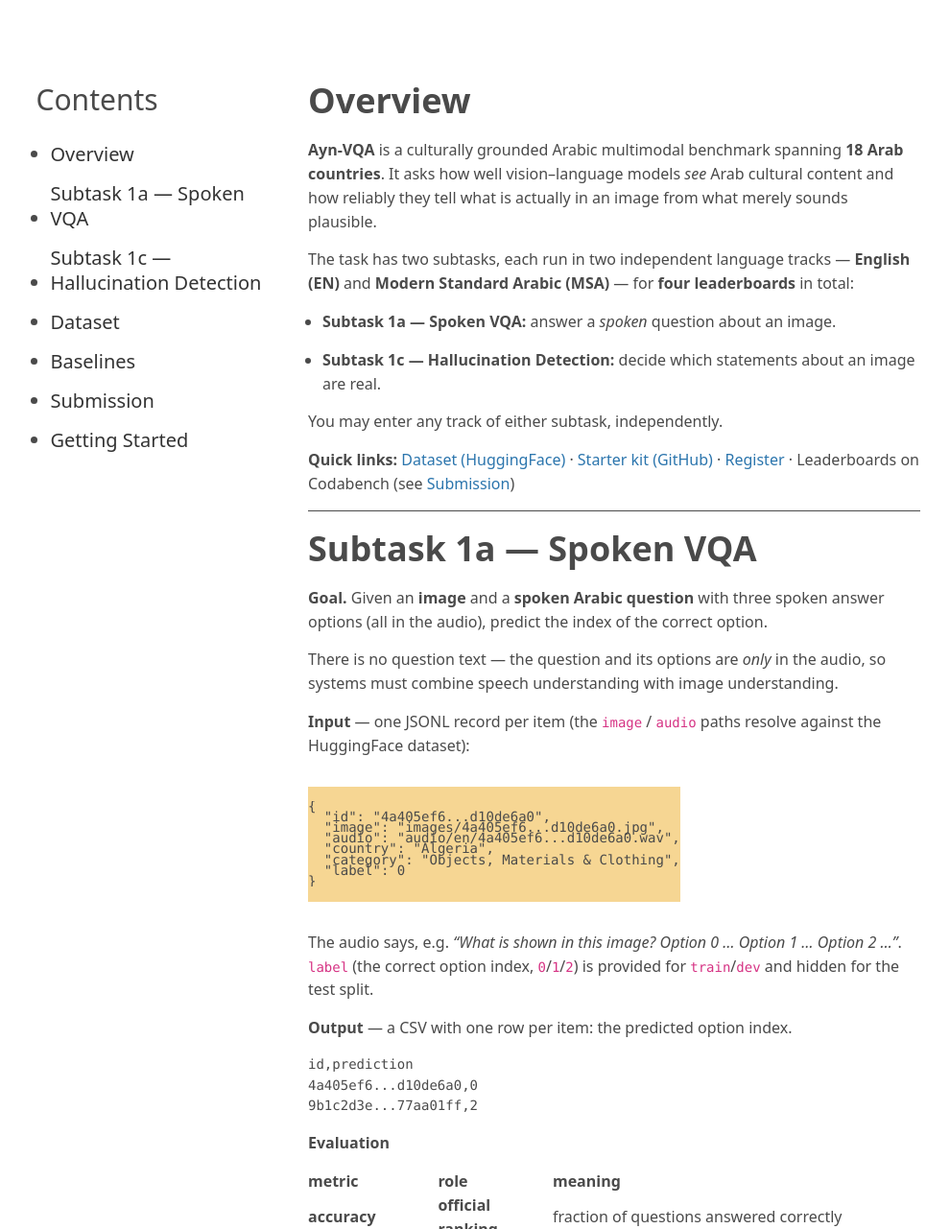
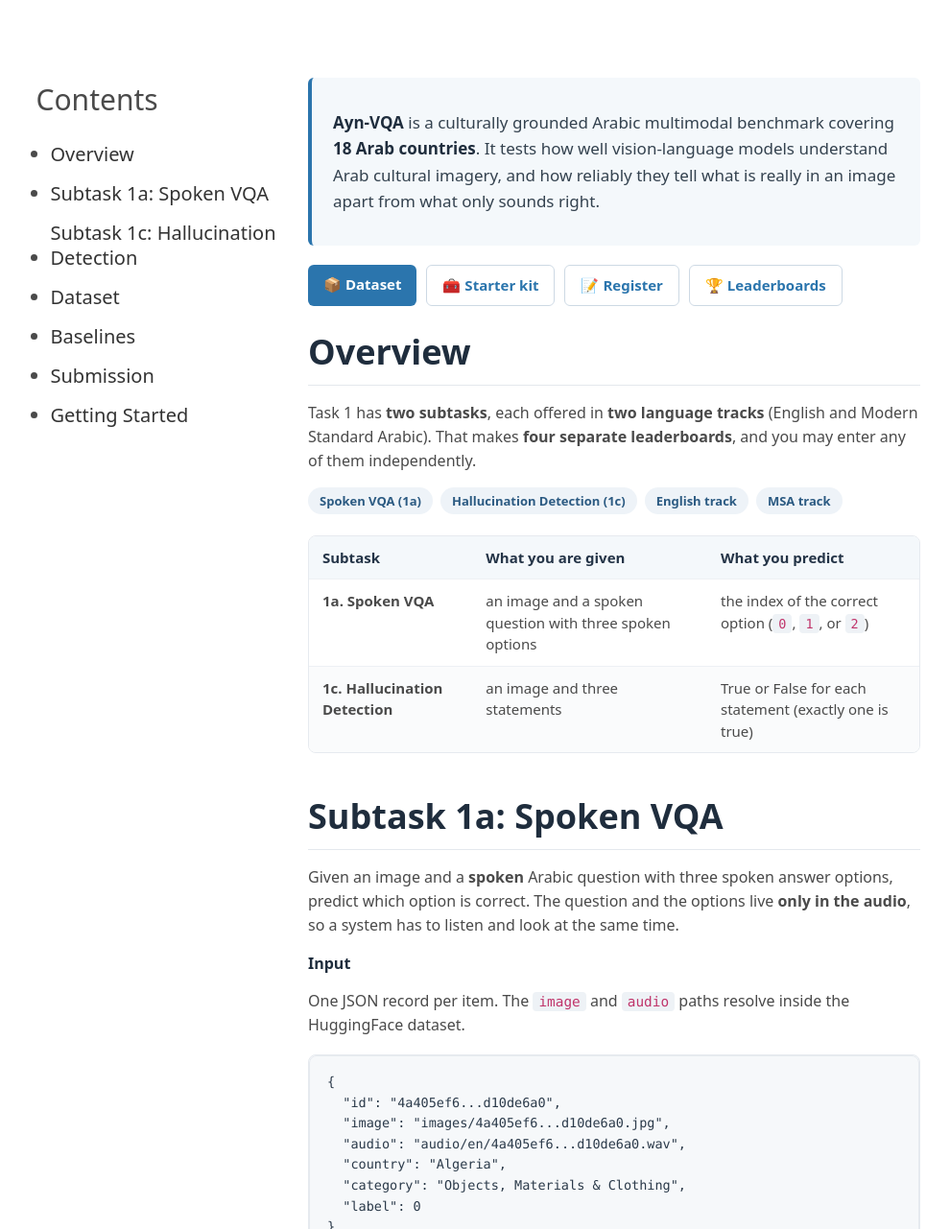
Before and after one commit to ImageEval2026/ImageEval2026.github.io, a Jekyll site: the page built from task1.md, in a window 1280 px wide and 1400 px high, cut to the strip 119-1400 px from the top of the window. Shown: the whole strip at 96% size, without its empty margins (142-1132 px from the left). Built offline with Jekyll 4.4.1, drawn with Linux system fonts in a browser that asks for light colours; some of the changed text lies outside the part shown.

Commit message:
task1 page: fix code/table rendering, clean visual design (#3)
- Fix overlapping code blocks (Rouge .highlight collided with base
  inline-highlight rule); scope proper code styling to .highlighter-rouge.
- Add table styling (header, padding, borders, zebra rows).
- Page polish: intro callout, quick-link buttons, track pills, section rules.
- Rewrite copy: clearer structure, remove em-dashes.

Co-authored-by: ImageEval2026 <imageeval2026@gmail.com>
Co-authored-by: Claude Opus 4.8 <noreply@anthropic.com>

````diff
--- a/_sass/components/_layout.scss
+++ b/_sass/components/_layout.scss
@@ -7,6 +7,172 @@
         li {
             list-style: disc;
         }
+    }
+
+    /* ── Code blocks & inline code ───────────────────────────────
+       Rouge tags every fenced block with .highlight, which the base
+       inline-highlight rule (tan bg, line-height:.8) would crush. Reset
+       it for code only; the blog's inline <span class="highlight"> is
+       left untouched. */
+    pre, pre *, code,
+    table, thead, tbody, tr, th, td {
+        margin: 0;
+    }
+
+    .highlighter-rouge {
+        margin: 18px 0;
+    }
+
+    .highlighter-rouge .highlight {
+        display: block;
+        background: #f6f8fa;
+        line-height: 1.6;
+        border: 1px solid #e6eaef;
+        border-radius: 8px;
+        overflow-x: auto;
+    }
+
+    pre {
+        padding: 16px 18px;
+        background: transparent;
+        border: 0;
+        overflow-x: auto;
+        white-space: pre;
+        font-size: 13.5px;
+        line-height: 1.6;
+        color: #2b3a4a;
+        font-family: "SFMono-Regular", Menlo, Consolas, "Liberation Mono", monospace;
+    }
+
+    pre code {
+        padding: 0;
+        background: transparent;
+        color: inherit;
+        font-size: inherit;
+        line-height: inherit;
+        border: 0;
+    }
+
+    :not(pre) > code {
+        padding: 2px 6px;
+        background: #eef2f6;
+        border-radius: 4px;
+        font-size: 0.9em;
+        color: #c0356b;
+        font-family: "SFMono-Regular", Menlo, Consolas, "Liberation Mono", monospace;
+    }
+
+    /* ── Tables ──────────────────────────────────────────────── */
+    table {
+        width: 100%;
+        margin: 22px 0;
+        border-collapse: separate;
+        border-spacing: 0;
+        border: 1px solid #e6eaef;
+        border-radius: 8px;
+        overflow: hidden;
+        font-size: 15px;
+        line-height: 1.5;
+        background: #ffffff;
+    }
+
+    thead th {
+        background: #f4f8fb;
+        color: #243447;
+        font-weight: 700;
+        text-align: left;
+    }
+
+    th, td {
+        padding: 11px 14px;
+        border-bottom: 1px solid #edf0f4;
+        vertical-align: top;
+    }
+
+    tbody tr:last-child td {
+        border-bottom: 0;
+    }
+
+    tbody tr:nth-child(even) {
+        background: #fafbfc;
+    }
+}
+
+/* ── Task 1 page polish ──────────────────────────────────────── */
+.page-task1 {
+    .task1-intro {
+        margin: 0 0 20px;
+        padding: 18px 22px;
+        border-left: 4px solid var(--primary);
+        border-radius: 6px;
+        background: #f4f8fb;
+        color: #34424f;
+        font-size: 17px;
+        line-height: 1.6;
+
+        strong { color: #1f2d3d; }
+    }
+
+    .quick-links {
+        display: flex;
+        flex-wrap: wrap;
+        gap: 10px;
+        margin: 0 0 14px;
+
+        a {
+            display: inline-block;
+            margin: 0;
+            padding: 9px 16px;
+            border-radius: 6px;
+            background: var(--primary);
+            color: #ffffff;
+            font-weight: 600;
+            font-size: 15px;
+
+            &:hover { background: #1f5a86; color: #ffffff; }
+        }
+
+        a.secondary {
+            background: #ffffff;
+            color: var(--primary);
+            border: 1px solid #cdd9e4;
+
+            &:hover { background: #f4f8fb; color: var(--primary); }
+        }
+    }
+
+    .pills {
+        display: flex;
+        flex-wrap: wrap;
+        gap: 8px;
+        margin: 0 0 8px;
+
+        span {
+            display: inline-block;
+            margin: 0;
+            padding: 4px 12px;
+            border-radius: 999px;
+            background: #eef3f8;
+            color: #2b5a82;
+            font-size: 13px;
+            font-weight: 600;
+        }
+    }
+
+    .content h2 {
+        margin: 42px 0 16px;
+        padding-bottom: 10px;
+        border-bottom: 1px solid #e4e8ed;
+        color: #1f2d3d;
+    }
+
+    .content h2:first-of-type {
+        margin-top: 24px;
+    }
+
+    .lead-label {
+        font-weight: 700;
+        color: #1f2d3d;
     }
 }
 .task-single  {
--- a/task1.md
+++ b/task1.md
@@ -6,38 +6,40 @@ description: Culturally grounded Arabic spoken visual question answering and ima
 bodyClass: page-task1
 ---
 
+<div class="task1-intro" markdown="1">
+**Ayn-VQA** is a culturally grounded Arabic multimodal benchmark covering **18 Arab countries**. It tests how well vision-language models understand Arab cultural imagery, and how reliably they tell what is really in an image apart from what only sounds right.
+</div>
+
+<div class="quick-links">
+  <a href="https://huggingface.co/datasets/QCRI/ImageEval2026-Task1-AynVQA">📦 Dataset</a>
+  <a class="secondary" href="https://github.com/ImageEval2026/ImageEval2026-tasks/tree/main/task1">🧰 Starter kit</a>
+  <a class="secondary" href="https://docs.google.com/forms/d/e/1FAIpQLSd1QKF4rXD_gbLJlDykLvB0DGMIogwhraeOtWRiQiotucK0zA/viewform">📝 Register</a>
+  <a class="secondary" href="#submission">🏆 Leaderboards</a>
+</div>
+
 ## Overview
 
-**Ayn-VQA** is a culturally grounded Arabic multimodal benchmark spanning **18 Arab
-countries**. It asks how well vision–language models *see* Arab cultural content and
-how reliably they tell what is actually in an image from what merely sounds plausible.
+Task 1 has **two subtasks**, each offered in **two language tracks** (English and Modern Standard Arabic). That makes **four separate leaderboards**, and you may enter any of them independently.
 
-The task has two subtasks, each run in two independent language tracks —
-**English (EN)** and **Modern Standard Arabic (MSA)** — for **four leaderboards** in
-total:
+<div class="pills">
+  <span>Spoken VQA (1a)</span>
+  <span>Hallucination Detection (1c)</span>
+  <span>English track</span>
+  <span>MSA track</span>
+</div>
 
-- **Subtask 1a — Spoken VQA:** answer a *spoken* question about an image.
-- **Subtask 1c — Hallucination Detection:** decide which statements about an image are real.
+| Subtask | What you are given | What you predict |
+|---|---|---|
+| **1a. Spoken VQA** | an image and a spoken question with three spoken options | the index of the correct option (`0`, `1`, or `2`) |
+| **1c. Hallucination Detection** | an image and three statements | True or False for each statement (exactly one is true) |
 
-You may enter any track of either subtask, independently.
+## Subtask 1a: Spoken VQA
 
-**Quick links:** [Dataset (HuggingFace)](https://huggingface.co/datasets/QCRI/ImageEval2026-Task1-AynVQA)
-· [Starter kit (GitHub)](https://github.com/ImageEval2026/ImageEval2026-tasks/tree/main/task1)
-· [Register](https://docs.google.com/forms/d/e/1FAIpQLSd1QKF4rXD_gbLJlDykLvB0DGMIogwhraeOtWRiQiotucK0zA/viewform)
-· Leaderboards on Codabench (see [Submission](#submission))
+Given an image and a **spoken** Arabic question with three spoken answer options, predict which option is correct. The question and the options live **only in the audio**, so a system has to listen and look at the same time.
 
----
+<p class="lead-label">Input</p>
 
-## Subtask 1a — Spoken VQA
-
-**Goal.** Given an **image** and a **spoken Arabic question** with three spoken
-answer options (all in the audio), predict the index of the correct option.
-
-There is no question text — the question and its options are *only* in the audio, so
-systems must combine speech understanding with image understanding.
-
-**Input** — one JSONL record per item (the `image` / `audio` paths resolve against the
-HuggingFace dataset):
+One JSON record per item. The `image` and `audio` paths resolve inside the HuggingFace dataset.
 
 ```json
 {
@@ -50,11 +52,11 @@ HuggingFace dataset):
 }
 ```
 
-The audio says, e.g. *"What is shown in this image? Option 0 … Option 1 … Option 2 …"*.
-`label` (the correct option index, `0`/`1`/`2`) is provided for `train`/`dev` and
-hidden for the test split.
+The audio says something like *"What is shown in this image? Option 0 ... Option 1 ... Option 2 ..."*. The correct index `label` (`0`, `1`, or `2`) is provided for `train` and `dev`, and withheld for `test`.
 
-**Output** — a CSV with one row per item: the predicted option index.
+<p class="lead-label">Output</p>
+
+A CSV with one row per item: the predicted option index.
 
 ```csv
 id,prediction
@@ -62,24 +64,21 @@ id,prediction
 9b1c2d3e...77aa01ff,2
 ```
 
-**Evaluation**
+<p class="lead-label">Evaluation</p>
 
-| metric | role | meaning |
+| Metric | Role | What it measures |
 |---|---|---|
-| **accuracy** | **official ranking** | fraction of questions answered correctly |
-| balanced accuracy | reported | mean per-class recall over the three option positions |
-| macro-F1 | reported | macro-averaged F1 over the three option positions |
+| **accuracy** | official ranking | share of questions answered correctly |
+| balanced accuracy | secondary | mean per-class recall across the three option positions |
+| macro-F1 | secondary | macro-averaged F1 across the three option positions |
 
----
+## Subtask 1c: Hallucination Detection
 
-## Subtask 1c — Hallucination Detection
+Given an image and **three statements** about it, label each statement **True** (grounded in the image) or **False** (hallucinated). In every item, exactly one statement is grounded; the other two are culturally plausible but not supported by the image.
 
-**Goal.** Given an **image** and **three statements** about it, label each statement
-**True** (grounded in the image) or **False** (hallucinated). In every item **exactly
-one** statement is grounded; the other two are culturally plausible but not supported
-by the image.
+<p class="lead-label">Input</p>
 
-**Input** — one JSONL record per item:
+One JSON record per item.
 
 ```json
 {
@@ -96,10 +95,11 @@ by the image.
 }
 ```
 
-`labels` is provided for `train`/`dev` and hidden for the test split.
+The `labels` list is provided for `train` and `dev`, and withheld for `test`.
 
-**Output** — a CSV with **three rows per item** (one per statement), each labelled
-`true` or `false`:
+<p class="lead-label">Output</p>
+
+A CSV with three rows per item, one per statement.
 
 ```csv
 id,statement_index,prediction
@@ -108,76 +108,57 @@ id,statement_index,prediction
 4a405ef6...d10de6a0,2,false
 ```
 
-**Evaluation.** The grounded statement is called **Q+**, the two hallucinated ones
-**Q−**.
+<p class="lead-label">Evaluation</p>
 
-| metric | role | meaning |
+The grounded statement is called **Q+**; the two hallucinated ones are **Q−**.
+
+| Metric | Role | What it measures |
 |---|---|---|
-| **combined accuracy** | **official ranking** | items where **all three** labels are correct |
-| hallucination rate | reported | drop from Q+ accuracy to combined accuracy (lower is better) |
-| conditional hallucination rate (CFHR-2) | reported | of items whose grounded statement was found, the share that still affirmed a hallucination (lower is better) |
-| CFHR-3 | reported | of items with ≥1 correct, the share not fully correct (lower is better) |
-| Q+ / Q− / Q− both accuracy | reported | accuracy on the grounded statement, on hallucinated statements, and on getting *both* hallucinations right |
+| **combined accuracy** | official ranking | items where all three labels are correct |
+| Q+ accuracy | secondary | the grounded statement correctly marked true |
+| Q− accuracy | secondary | hallucinated statements correctly marked false |
+| both-Q− accuracy | secondary | both hallucinations marked false in the same item |
+| hallucination rate | secondary | gap between Q+ accuracy and combined accuracy (lower is better) |
+| conditional rate (CFHR-2) | secondary | of items whose true statement was found, the share that still affirmed a hallucination (lower is better) |
+| CFHR-3 | secondary | of items with at least one correct label, the share not fully correct (lower is better) |
 
-Exact formulas are in the [scorer](https://github.com/ImageEval2026/ImageEval2026-tasks/tree/main/task1/scorer).
-
----
+Exact formulas live in the [scorer](https://github.com/ImageEval2026/ImageEval2026-tasks/tree/main/task1/scorer).
 
 ## Dataset
 
-The data is released on HuggingFace:
-**[QCRI/ImageEval2026-Task1-AynVQA](https://huggingface.co/datasets/QCRI/ImageEval2026-Task1-AynVQA)**.
-Each subtask × track ships `train`, `dev`, and `devtest` splits during development; a
-blind `test` split is released for the evaluation window. The JSONL files hold the
-labels and metadata; **images and audio live in the dataset repo** and are referenced
-by the relative `image` / `audio` paths.
+The data is on HuggingFace: [QCRI/ImageEval2026-Task1-AynVQA](https://huggingface.co/datasets/QCRI/ImageEval2026-Task1-AynVQA).
 
-Items are tagged with **country** (18 Arab countries) and a cultural
-**category**, so you can analyse where your system is strong or weak.
-
----
+Every subtask and track ships `train`, `dev`, and `devtest` splits during development. A blind `test` split is released for the evaluation window. The JSONL files hold the labels and metadata; the **images and audio live in the dataset repo** and are referenced by the relative `image` and `audio` paths. Items are tagged with their **country** (18 Arab countries) and a cultural **category**, so you can see where your system is strong or weak.
 
 ## Baselines
 
-The [starter kit](https://github.com/ImageEval2026/ImageEval2026-tasks/tree/main/task1/baselines)
-includes ready-to-run **Colab notebooks** that download the data, run a model, and
-write a submission-ready file — open them, flip the `LANG` flag (`en`/`msa`), and run.
+The [starter kit](https://github.com/ImageEval2026/ImageEval2026-tasks/tree/main/task1/baselines) ships ready-to-run **Colab notebooks** that download the data, run a model, and write a submission-ready file. Open one, set the `LANG` flag (`en` or `msa`), and run.
 
-| subtask | baseline | reference (devtest) |
+| Subtask | Baseline | Reference score (devtest) |
 |---|---|---|
-| 1a | Qwen2.5-Omni-3B (image + audio) | EN accuracy **0.664** · MSA **0.398** |
-| 1a | Fanar cascade: speech→text → image LLM (no GPU) | — |
-| 1c | Qwen2.5-VL-3B (True/False per statement) | EN combined acc **0.684** · MSA **0.508** |
+| 1a | Qwen2.5-Omni-3B (image + audio) | accuracy: EN `0.664`, MSA `0.398` |
+| 1a | Fanar cascade (speech to text, then image LLM) | runs without a GPU |
+| 1c | Qwen2.5-VL-3B (True/False per statement) | combined accuracy: EN `0.684`, MSA `0.508` |
 
-These are references only — you are free to use any models, prompts, and pipelines.
-
----
+These are starting points only. You are free to use any models, prompts, and pipelines.
 
 ## Submission
 
-1. Produce your predictions in the CSV format shown above.
-2. Validate them with the
-   [format checker](https://github.com/ImageEval2026/ImageEval2026-tasks/tree/main/task1/format_checker),
-   and optionally score yourself on a labelled split with the
-   [scorer](https://github.com/ImageEval2026/ImageEval2026-tasks/tree/main/task1/scorer).
-3. Zip the CSV as `prediction.zip` and upload it to the matching Codabench
-   competition. Each track is a separate leaderboard:
+1. Produce predictions in the CSV format shown above.
+2. Validate them with the [format checker](https://github.com/ImageEval2026/ImageEval2026-tasks/tree/main/task1/format_checker), and check your score locally on a labelled split with the [scorer](https://github.com/ImageEval2026/ImageEval2026-tasks/tree/main/task1/scorer).
+3. Zip the CSV as `prediction.zip` and upload it to the matching Codabench leaderboard.
 
-| subtask | track | Codabench |
+| Subtask | Track | Leaderboard |
 |---|---|---|
-| 1a — Spoken VQA | English | [competition 17002](https://www.codabench.org/competitions/17002/) |
-| 1a — Spoken VQA | MSA | [competition 17001](https://www.codabench.org/competitions/17001/) |
-| 1c — Hallucination | English | [competition 17000](https://www.codabench.org/competitions/17000/) |
-| 1c — Hallucination | MSA | [competition 16999](https://www.codabench.org/competitions/16999/) |
-
----
+| Spoken VQA (1a) | English | [Codabench 17002](https://www.codabench.org/competitions/17002/) |
+| Spoken VQA (1a) | MSA | [Codabench 17001](https://www.codabench.org/competitions/17001/) |
+| Hallucination (1c) | English | [Codabench 17000](https://www.codabench.org/competitions/17000/) |
+| Hallucination (1c) | MSA | [Codabench 16999](https://www.codabench.org/competitions/16999/) |
 
 ## Getting Started
 
-1. **[Register](https://docs.google.com/forms/d/e/1FAIpQLSd1QKF4rXD_gbLJlDykLvB0DGMIogwhraeOtWRiQiotucK0zA/viewform)** for the shared task.
-2. Get the data from **[HuggingFace](https://huggingface.co/datasets/QCRI/ImageEval2026-Task1-AynVQA)**.
-3. Open a **[baseline notebook](https://github.com/ImageEval2026/ImageEval2026-tasks/tree/main/task1/baselines)**, run it, and submit on **Codabench**.
+1. [Register](https://docs.google.com/forms/d/e/1FAIpQLSd1QKF4rXD_gbLJlDykLvB0DGMIogwhraeOtWRiQiotucK0zA/viewform) for the shared task.
+2. Get the data from [HuggingFace](https://huggingface.co/datasets/QCRI/ImageEval2026-Task1-AynVQA).
+3. Open a [baseline notebook](https://github.com/ImageEval2026/ImageEval2026-tasks/tree/main/task1/baselines), run it, and submit on Codabench.
 
-Questions? See the [FAQ]({{ '/faq/' | relative_url }}) or email
-[imageeval2026@gmail.com](mailto:imageeval2026@gmail.com). The dataset is released for
-research use under **CC BY-NC 4.0**.
+Questions? See the [FAQ]({{ '/faq/' | relative_url }}) or email [imageeval2026@gmail.com](mailto:imageeval2026@gmail.com). The dataset is released for research use under CC BY-NC 4.0.
````
